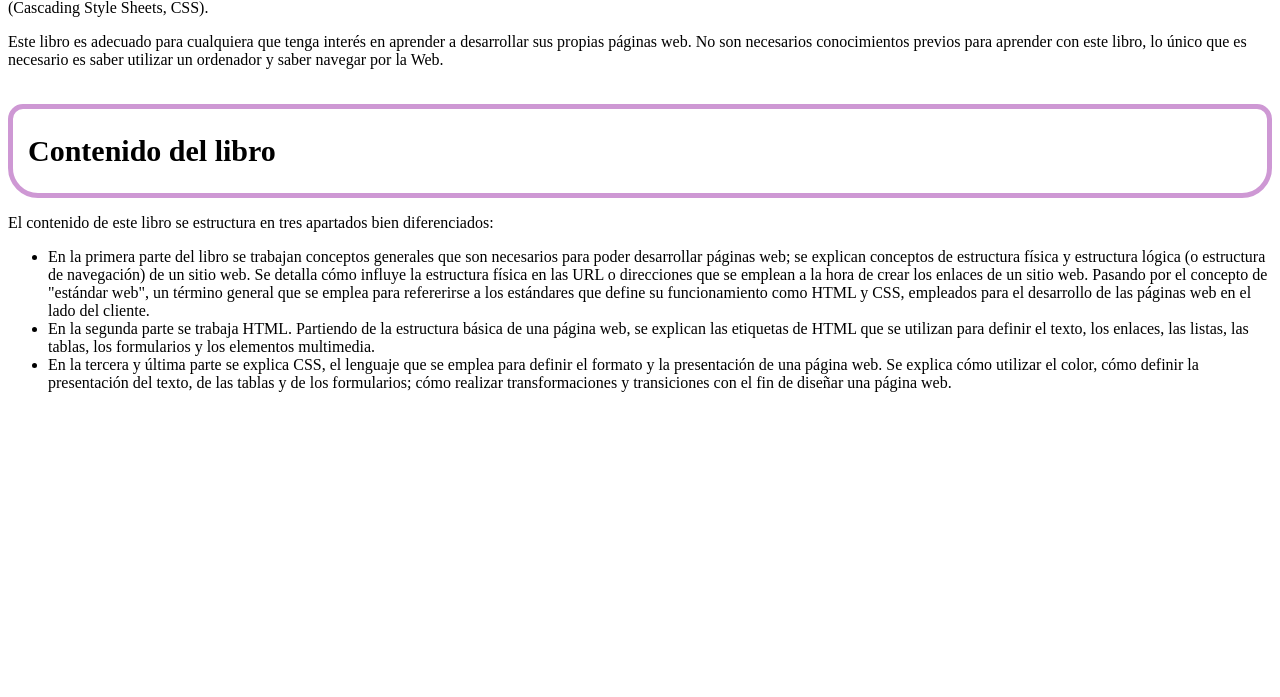
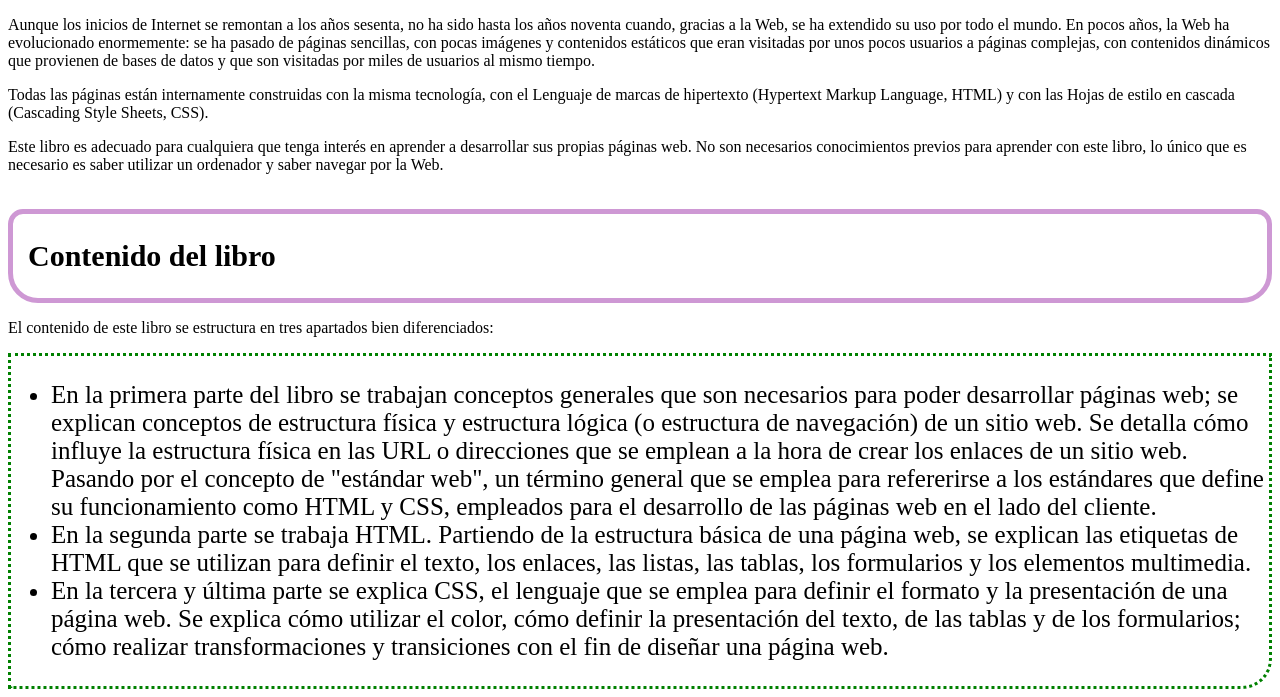
Before and after one commit to robcuero/practica2, a plain HTML site: page index.html in a window 1280 px wide. Shown: the part 583-1280 px from the top of the page. Before the commit the page ends 991 px from the top, so only its background shows below. Drawn offline with Linux system fonts and the light colour scheme.

Commit message:
subida de archivos 2

```diff
--- a/estilos/estilos.css
+++ b/estilos/estilos.css
@@ -25,3 +25,17 @@ text-indent: 15px;
 font-size: 20px;
 
 }
+
+.caja3{
+
+margin-top: 15px;
+border:green;
+
+border-bottom-right-radius:30px;
+border-style: dotted;
+
+}
+ul{
+font-size: 25px;
+
+}
--- a/index.html
+++ b/index.html
@@ -15,6 +15,9 @@
   <div class="caja2">
     <h2>Datos del libro</h2>
 </div>
+<div class="caja3">
+
+
     <ul>
         <li>Título: HTML &amp; CSS: Curso práctico avanzado</li>
         <li>Autor: Sergio Luján Mora</li>
@@ -22,7 +25,7 @@
         <li>Año de publicación: 2015</li>
         <li>ISBN: 978-84-944049-4-8</li>
     </ul>
-
+   </div>
     <div class="caja2">
         <h2 >Descripción del libro</h2>
     </div>
@@ -41,11 +44,15 @@
     <p>
         El contenido de este libro se estructura en tres apartados bien diferenciados:
     </p>
+    <div class="caja3">
+
+
     <ul>
         <li>En la primera parte del libro se trabajan conceptos generales que son necesarios para poder desarrollar páginas web; se explican conceptos de estructura física y estructura lógica (o estructura de navegación) de un sitio web. Se detalla cómo influye la estructura física en las URL o direcciones que se emplean a la hora de crear los enlaces de un sitio web. Pasando por el concepto de "estándar web", un término general que se emplea para refererirse a los estándares que define su funcionamiento como HTML y CSS, empleados para el desarrollo de las páginas web en el lado del cliente.</li>
         <li>En la segunda parte se trabaja HTML. Partiendo de la estructura básica de una página web, se explican las etiquetas de HTML que se utilizan para definir el texto, los enlaces, las listas, las tablas, los formularios y los elementos multimedia.</li>
         <li>En la tercera y última parte se explica CSS, el lenguaje que se emplea para definir el formato y la presentación de una página web. Se explica cómo utilizar el color, cómo definir la presentación del texto, de las tablas y de los formularios; cómo realizar transformaciones y transiciones con el fin de diseñar una página web.</li>
     </ul>
+    </div>
 </body>
 
 </html>
```
